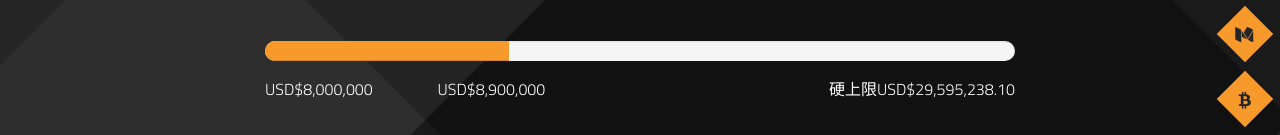
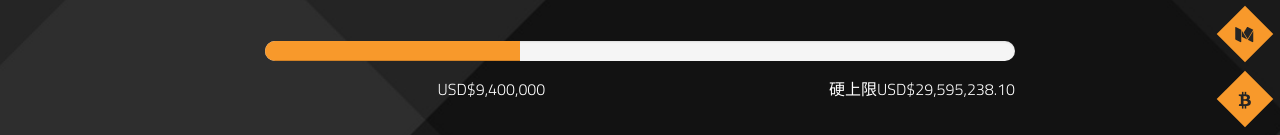
Before and after one commit to WOWXchange/Website1, a plain HTML site: page index-zh.html in a window 1280 px wide. Shown: the part 386-521 px from the top of the page. Drawn offline with nearby package versions, Linux system fonts and the light colour scheme; a script that the page names is missing.

Commit message:
Added 500K to progress bar

```diff
--- a/index-zh.html
+++ b/index-zh.html
@@ -202,11 +202,10 @@
         <br><br><br>
         <div class="progress-container">
           <div class="progress">
-            <div class="progress-bar" role="progressbar" aria-valuenow="70" aria-valuemin="0" aria-valuemax="100" style="width:32.5%"></div>
+            <div class="progress-bar" role="progressbar" aria-valuenow="70" aria-valuemin="0" aria-valuemax="100" style="width:34%"></div>
           </div>
           <div class="sale-container">
-            <div class="zerocap">USD$8,000,000</div>
-            <div class="current-cap">USD$8,900,000</div>
+            <div class="current-cap">USD$9,400,000</div>
             <div class="hardcap">硬上限USD$29,595,238.10</div>
           </div>
         </div>
```
